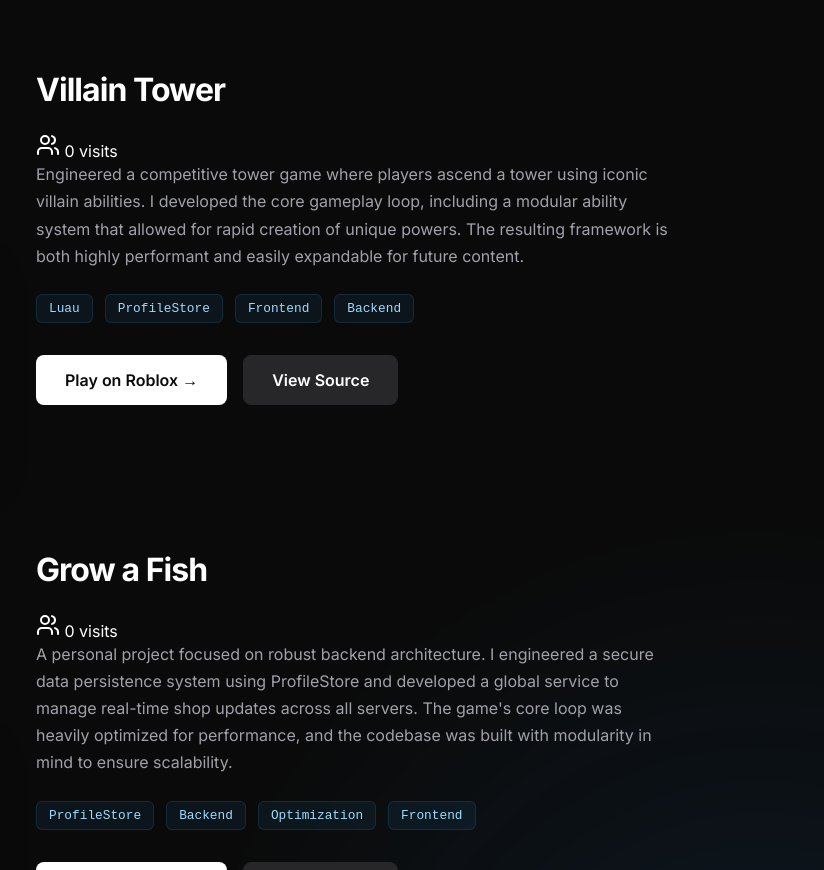
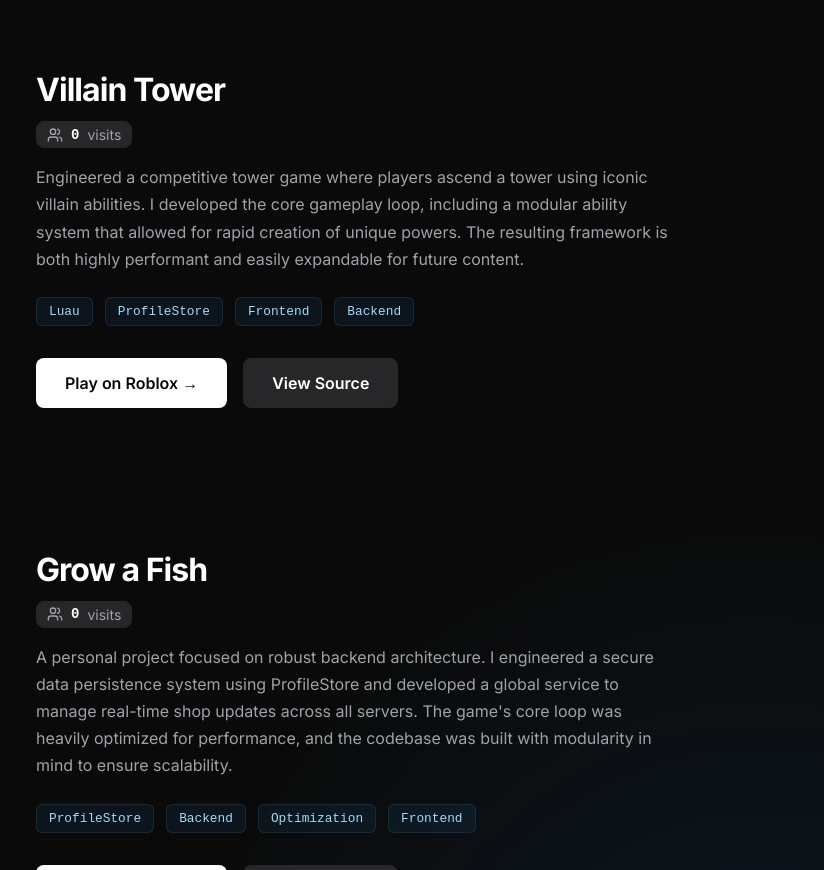
Before and after one commit to fuvw-portfolio/fuvw-portfolio.github.io, a plain HTML site: page index.html in a window 1280 px wide. Shown: the part 1020-1890 px from the top of the page, 456-1280 px from the left. Drawn offline with Linux system fonts and the light colour scheme.

Commit message:
Update style.css

```diff
--- a/style.css
+++ b/style.css
@@ -465,7 +465,41 @@ body {
     font-size: 2rem;
     font-weight: 700;
     letter-spacing: -0.03em;
-    margin-bottom: 24px;
+    margin-bottom: 12px;
+}
+
+.project-meta {
+    margin-bottom: 16px;
+}
+
+.project-visits {
+    display: inline-flex;
+    align-items: center;
+    gap: 8px;
+    padding: 4px 10px;
+    background-color: var(--color-secondary);
+    border: 1px solid var(--color-border);
+    border-radius: 8px;
+    font-size: 0.875rem;
+    color: var(--color-muted-foreground);
+    transition: background-color 0.2s ease, border-color 0.2s ease;
+}
+
+.project-visits:hover {
+    background-color: #3f3f46;
+    border-color: #4f4f56;
+}
+
+.project-visits .icon {
+    width: 16px;
+    height: 16px;
+    color: var(--color-muted-foreground);
+}
+
+.project-visits .visits-count {
+    font-family: 'SF Mono', 'Fira Code', 'Fira Mono', 'Roboto Mono', monospace;
+    font-weight: 600;
+    color: var(--color-foreground);
 }
 
 .project-description {
@@ -759,7 +793,7 @@ body {
     .project-icon { width: 64px; height: 64px; flex-shrink: 0; }
     .project-video-container { flex-grow: 1; }
     .project-content { padding-top: 0; }
-    .project-title { font-size: 1.5rem; margin-bottom: 16px; }
+    .project-title { font-size: 1.5rem; margin-bottom: 12px; }
 
     .details-layout-wrapper { flex-direction: column; gap: 32px; }
     .details-sticky-content { width: 100%; position: static; text-align: center; }
```
